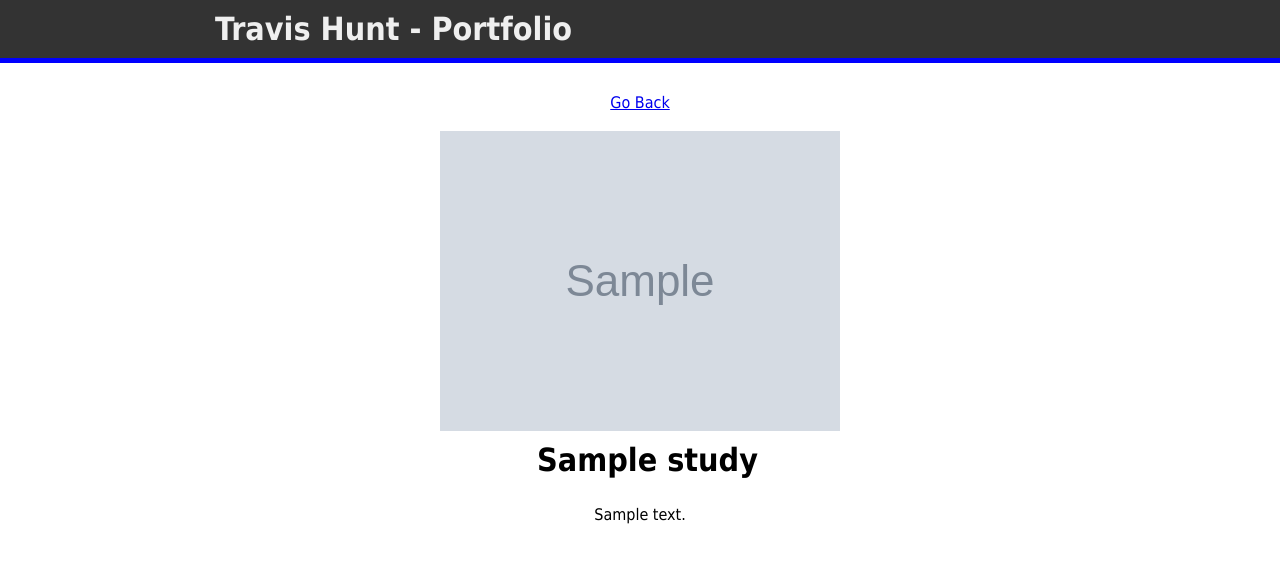
After one commit to tdhunt631/cs4990, a Django app: template portfolio/templates/portfolio/detail.html in a window 1280 px wide. The commit adds this page. Shown: the top 563 px of the page. Run offline with Django 3.2, Linux system fonts and the light colour scheme; the template is opened without the code that fills it: most values are stand-ins (such as "Sample title", 1, 10 or a date in 2020); grey boxes marked "Sample" are stand-in pictures; parts of the project's set-up code (start-up, migrations or seed data) failed here and were passed over; some libraries are stand-ins or nearby versions.

Commit message:
got the portfolio working

```diff
--- a/portfolio/static/portfolio/style.css
+++ b/portfolio/static/portfolio/style.css
@@ -38,3 +38,17 @@ table {
 	border-radius: 10px;
 	background-color: #eeeeee;
 }
+
+.cell a {
+	text-decoration: none;
+}
+
+#mainCell {
+	text-align: center;
+	width: 900px;
+	margin: 30px auto 0 auto;
+}
+
+#mainCell h1 {
+	color: black;
+}
--- /dev/null
+++ b/portfolio/templates/portfolio/detail.html
@@ -0,0 +1,18 @@
+{% extends "portfolio/base.html" %}
+{% load staticfiles  %}
+
+{% block title %}{{ study.title }}{% endblock  %}
+
+{% block content %}
+
+	{% if study %}
+		<div id="mainCell">
+			<a href="/portfolio">Go Back</a>
+			<br /><br />
+			<img src="{{ study.picture.url }}" />
+			<h1>{{study.title}}</h1>
+			<p>{{study.description}} </p>
+		</div>
+	{% endif %}
+
+{% endblock  %}
--- a/portfolio/templates/portfolio/portfolio.html
+++ b/portfolio/templates/portfolio/portfolio.html
@@ -10,9 +10,11 @@
 	{% for casestudy in casestudies %}
 		{% if forloop.counter|divisibleby:4 %}</tr><tr>{% endif %}
 			<td class="cell">
+				<a href={% url 'portfolio:detail' casestudy.id %}>
 				<img src="{{ casestudy.picture.url }}" width="100px" />
 				<h2>{{ casestudy.title  }}</h2>
 				<p>{{ casestudy.description }}</p>
+				</a>
 			</td>
 	{% endfor %}
 	</tr>
--- a/portfolio/urls.py
+++ b/portfolio/urls.py
@@ -3,7 +3,6 @@ from django.conf.urls import patterns, url
 from portfolio import views
 
 urlpatterns = patterns('',
-#views.IndexView.as_view(), name='index')
 	url(r'^$', views.display_portfolio, name="index"),
-	url(r'^(?P<pk>\d+)/$', views.detail, name="detail"),
+	url(r'^(?P<study_id>\d+)/$', views.detail, name="detail"),
 )
```
Also changed, not shown: portfolio/views.py (+5 -5 lines).
